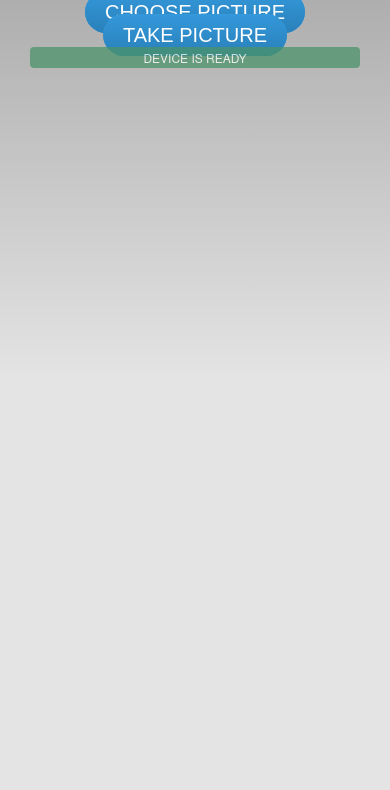
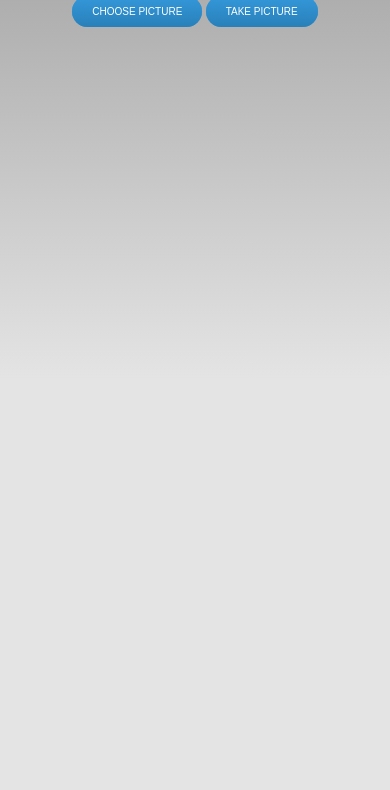
Before and after one commit to gcfunk/flowerface, a plain HTML site: page www/index.html in a window 390 px wide. Shown: the part 51-841 px from the top of the page. Drawn offline with Linux system fonts and the light colour scheme; some packages are replaced by stand-ins of ours.

Commit message:
Remove device loaded blinker

```diff
--- a/www/css/index.css
+++ b/www/css/index.css
@@ -48,6 +48,7 @@
 /* Portrait layout (default) */
 .app {
     text-align:center;
+    height: 100%;
 }
 
 /* Landscape layout (with min-width) */
@@ -106,6 +107,10 @@
     height: 90%;
 }
 
+.btnBar {
+    display: none;
+}
+
 .btn {
     background: #3498db;
     background-image: -webkit-linear-gradient(top, #3498db, #2980b9);
@@ -118,7 +123,7 @@
     border-radius: 28px;
     font-family: Arial;
     color: #ffffff;
-    font-size: 20px;
+    font-size: 10px;
     padding: 10px 20px 10px 20px;
     text-decoration: none;
 }
--- a/www/index.html
+++ b/www/index.html
@@ -30,14 +30,10 @@
     <body>
         <div class="app">
             <h1>Flower Face</h1>
-            <img class="mainImg" src="">
-            <div class="btnBar">
+            <img class="mainImg" src="" />
+            <div class="btnBar" id="deviceready">
               <a class="btn" href="#" onclick="javascript: alert('choose');">Choose&nbsp;Picture</a>
               <a class="btn" href="#" onclick="javascript: alert('take');">Take&nbsp;Picture</a>
-            </div>
-            <div id="deviceready" class="blink">
-                <p class="event listening">Connecting to Device</p>
-                <p class="event received">Device is Ready</p>
             </div>
         </div>
         <script type="text/javascript" src="cordova.js"></script>
--- a/www/js/index.js
+++ b/www/js/index.js
@@ -38,11 +38,8 @@
     // Update DOM on a Received Event
     receivedEvent: function(id) {
         var parentElement = document.getElementById(id);
-        var listeningElement = parentElement.querySelector('.listening');
-        var receivedElement = parentElement.querySelector('.received');
 
-        listeningElement.setAttribute('style', 'display:none;');
-        receivedElement.setAttribute('style', 'display:block;');
+      parentElement.setAttribute('style', 'display:block;');
 
         console.log('Received Event: ' + id);
     }
```
